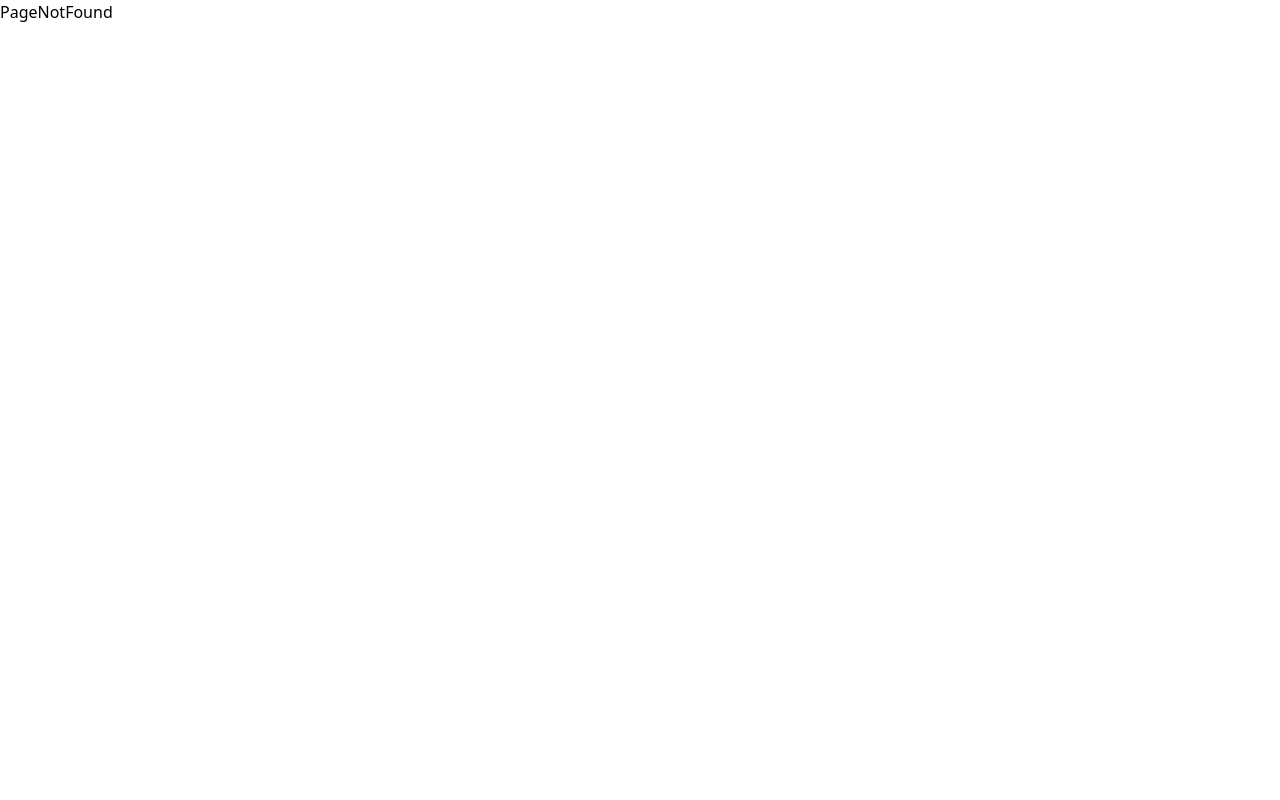
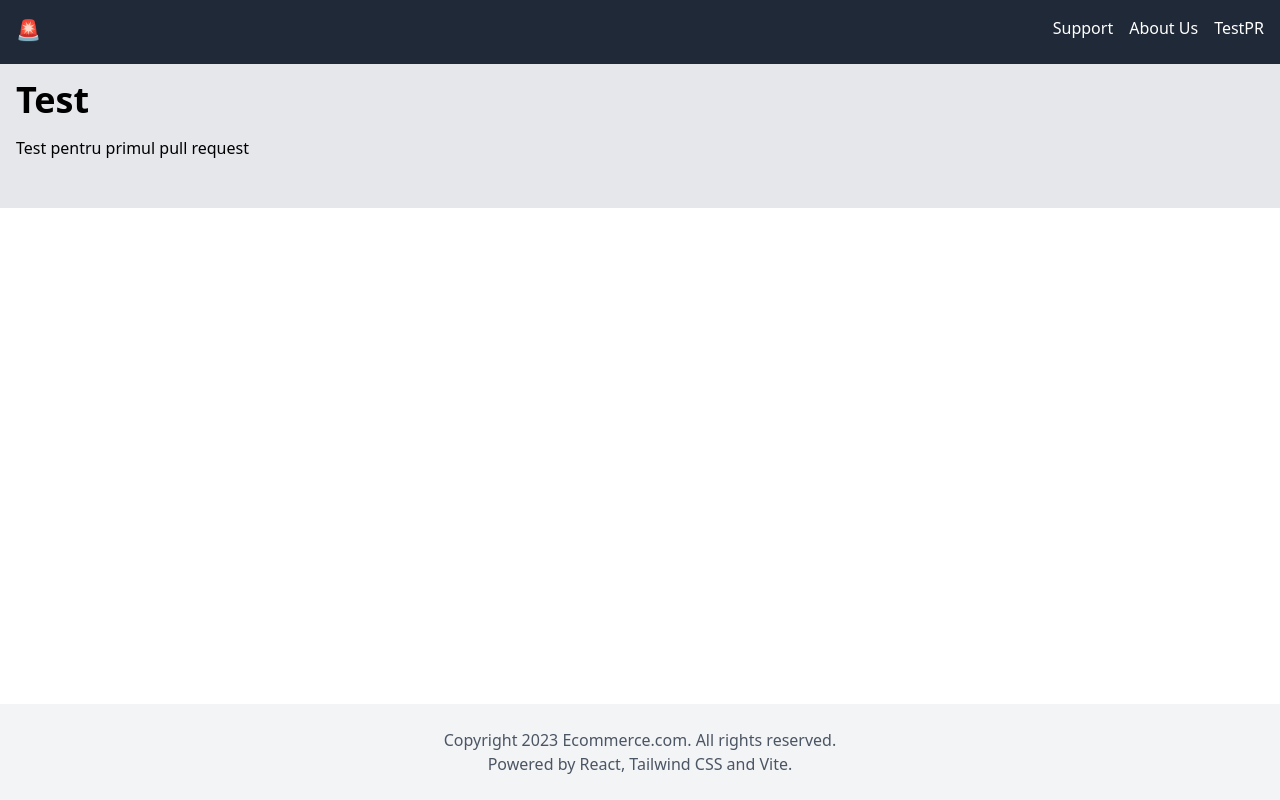
Before and after one commit to ChiriacPetrica/BuildYourOwn, a React (Vite) app: page /test in a window 1280 px wide. Built offline with nearby package versions, Linux system fonts and the light colour scheme; the HTML template or start-up script is replaced by a standard one.

Commit message:
testam primul PR

```diff
--- a/src/App.jsx
+++ b/src/App.jsx
@@ -4,6 +4,7 @@ import PageNotFound from "./pages/PageNotFound";
 import AppLayout from "./ui/AppLayout";
 import Support from "./pages/Support";
 import About from "./pages/About";
+import TestPR from "./pages/TestPR";
 
 const App = () => {
   return (
@@ -15,6 +16,7 @@ const App = () => {
             <Route path="/dashboard" element={<div>Dashboard</div>} />
             <Route path="/support" element={<Support />} />
             <Route path="/about" element={<About />} />
+            <Route path="/test" element={<TestPR />} />
           </Route>
           <Route path="*" element={<PageNotFound />} />
         </Routes>
--- a/src/components/Navbar.jsx
+++ b/src/components/Navbar.jsx
@@ -28,6 +28,14 @@ const Navbar = () => {
               About Us
             </Link>
           </li>
+          <li>
+            <Link
+              to="/test"
+              className="text-white transition duration-300 ease-in-out hover:text-blue-500"
+            >
+              TestPR
+            </Link>
+          </li>
         </ul>
       </div>
     </nav>
--- /dev/null
+++ b/src/pages/TestPR.jsx
@@ -0,0 +1,12 @@
+const TestPR = () => {
+  return (
+    <div className="p-4 bg-gray-200">
+      <h1 className="text-4xl font-bold mb-4">Test</h1>
+      <p className="mb-8">
+        Test pentru primul pull request
+      </p>
+    </div>
+  );
+};
+
+export default TestPR;
```
Also changed, not shown: 1 other file (tests, documents, lock files or other folders).
